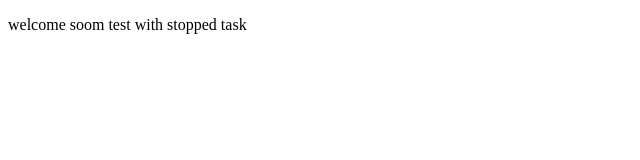
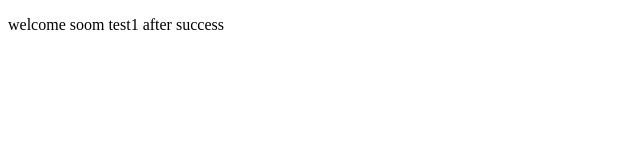
Before and after one commit to cbsy001/codebuild, a plain HTML site: page index.html in a window 1280 px wide. Shown: the full height of the page, 0-640 px from the left. Drawn offline with Linux system fonts and the light colour scheme.

Commit message:
Update index.html

```diff
--- a/index.html
+++ b/index.html
@@ -4,6 +4,6 @@
         <title>Example</title>
     </head>
     <body>
-        <p>welcome soom test with stopped task</p>
+        <p>welcome soom test1 after success</p>
     </body>
 </html>
```
